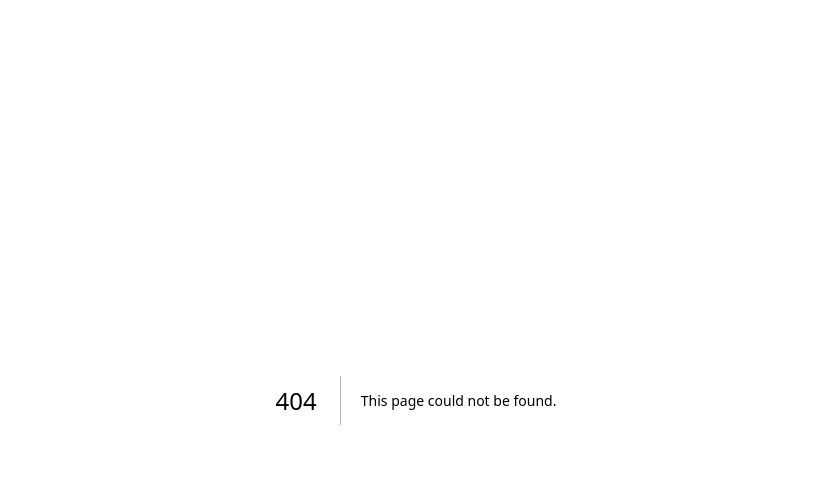
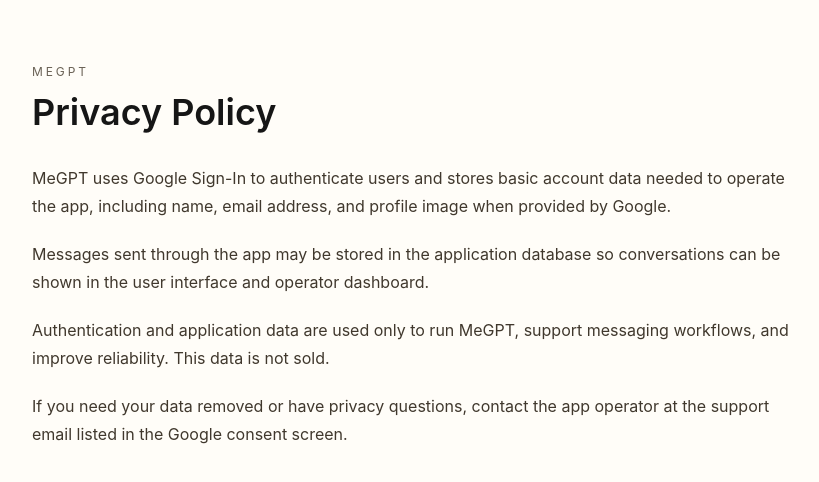
Before and after one commit to yodering/megpt, a Next.js app: page /privacy in a window 1280 px wide. Before the commit this address had no page. Shown: the top 482 px of the page, without its empty margins (224-1043 px from the left). Built offline with nearby package versions, Linux system fonts and the light colour scheme.

Commit message:
ui update

```diff
--- a/app/layout.tsx
+++ b/app/layout.tsx
@@ -1,5 +1,11 @@
 import "./globals.css"
 import { Providers } from "@/components/providers"
+import type { Metadata } from "next"
+
+export const metadata: Metadata = {
+  title: "MeGPT",
+  description: "MeGPT messaging and operator dashboard",
+}
 
 export default function RootLayout({
   children,
--- /dev/null
+++ b/app/privacy/page.tsx
@@ -0,0 +1,32 @@
+export default function PrivacyPage() {
+  return (
+    <main className="min-h-screen bg-[#fffdf8] px-6 py-16 text-[#161616]">
+      <div className="mx-auto max-w-3xl">
+        <p className="text-xs uppercase tracking-[0.24em] text-[#6a6256]">
+          MeGPT
+        </p>
+        <h1 className="mt-3 text-4xl font-semibold">Privacy Policy</h1>
+        <div className="mt-8 space-y-5 text-base leading-7 text-[#40382d]">
+          <p>
+            MeGPT uses Google Sign-In to authenticate users and stores basic account
+            data needed to operate the app, including name, email address, and
+            profile image when provided by Google.
+          </p>
+          <p>
+            Messages sent through the app may be stored in the application database
+            so conversations can be shown in the user interface and operator
+            dashboard.
+          </p>
+          <p>
+            Authentication and application data are used only to run MeGPT, support
+            messaging workflows, and improve reliability. This data is not sold.
+          </p>
+          <p>
+            If you need your data removed or have privacy questions, contact the app
+            operator at the support email listed in the Google consent screen.
+          </p>
+        </div>
+      </div>
+    </main>
+  )
+}
--- /dev/null
+++ b/app/terms/page.tsx
@@ -0,0 +1,30 @@
+export default function TermsPage() {
+  return (
+    <main className="min-h-screen bg-[#fffdf8] px-6 py-16 text-[#161616]">
+      <div className="mx-auto max-w-3xl">
+        <p className="text-xs uppercase tracking-[0.24em] text-[#6a6256]">
+          MeGPT
+        </p>
+        <h1 className="mt-3 text-4xl font-semibold">Terms of Service</h1>
+        <div className="mt-8 space-y-5 text-base leading-7 text-[#40382d]">
+          <p>
+            MeGPT is provided as-is for messaging and conversation management.
+            Availability, features, and access may change without notice.
+          </p>
+          <p>
+            You agree not to misuse the service, attempt unauthorized access, or use
+            the app in ways that could disrupt other users or the underlying
+            infrastructure.
+          </p>
+          <p>
+            You remain responsible for the content you submit through the app.
+          </p>
+          <p>
+            The operator may suspend access or remove content when necessary for
+            safety, abuse prevention, or maintenance.
+          </p>
+        </div>
+      </div>
+    </main>
+  )
+}
--- a/components/chat-header.tsx
+++ b/components/chat-header.tsx
@@ -11,7 +11,7 @@
     <header className="flex items-center justify-between px-4 py-2 border-b border-[#e5e5e5]/50 bg-white">
       {/* Left: model selector */}
       <button className="flex items-center gap-1 text-lg font-semibold text-[#0d0d0d] hover:bg-[#f5f5f5] rounded-lg px-2 py-1 transition-colors">
-        ChatGPT
+        MeGPT
         <ChevronDown className="w-4 h-4 text-[#6e6e6e]" />
       </button>
 
--- a/components/chat-input.tsx
+++ b/components/chat-input.tsx
@@ -70,7 +70,7 @@
       </form>
 
       <p className="text-xs text-[#9e9e9e] mt-2 text-center">
-        ChatGPT can make mistakes. Check important info.
+        MeGPT can make mistakes. Check important info.
       </p>
     </div>
   )
```
Also changed, not shown: 1 other file (tests, documents, lock files or other folders).
